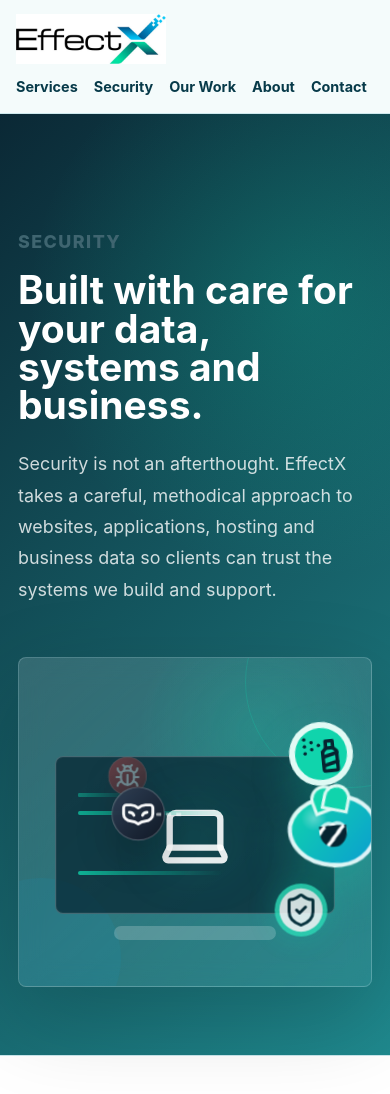
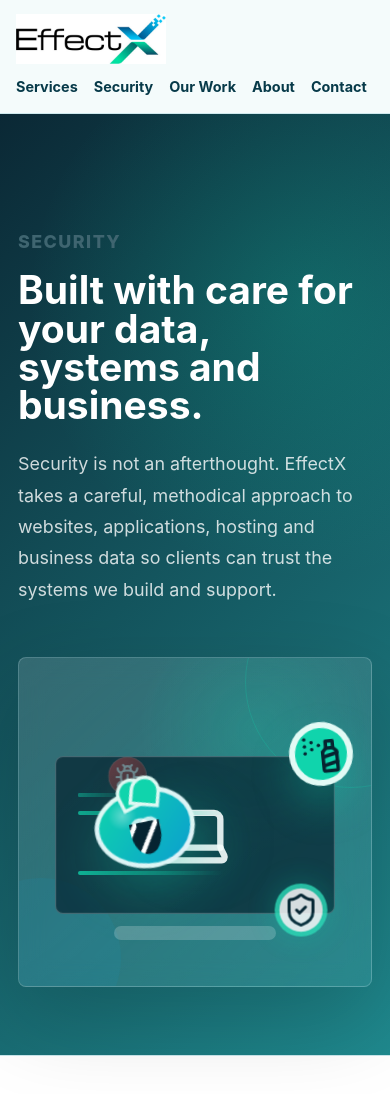
Before and after one commit to Jeffa2002/effectx-site, a Next.js app: page /security in a window 390 px wide. Shown: the top 1094 px of the page. Built offline with nearby package versions, Linux system fonts and the light colour scheme.

Commit message:
Intercept hacker before laptop

```diff
--- a/app/styles.css
+++ b/app/styles.css
@@ -798,8 +798,8 @@ h3 {
 
 .cyber-monster {
   position: absolute;
-  top: 168px;
-  right: 24px;
+  top: 158px;
+  left: 96px;
   z-index: 7;
   width: 104px;
   height: 82px;
@@ -1317,14 +1317,14 @@ h3 {
     opacity: 1;
   }
 
-  70% {
-    transform: translate(156px, -38px) scale(1.05);
+  66% {
+    transform: translate(122px, -26px) scale(1.05);
     opacity: 1;
   }
 
-  78%,
+  72%,
   90% {
-    transform: translate(214px, -50px) scale(0.24);
+    transform: translate(138px, -34px) scale(0.18);
     opacity: 0;
   }
 
@@ -1336,35 +1336,35 @@ h3 {
 
 @keyframes monsterChomp {
   0%,
-  57%,
+  55%,
   96%,
   100% {
-    transform: translate(80px, -12px) scale(0.35) rotate(8deg);
+    transform: translate(-58px, 8px) scale(0.35) rotate(8deg);
     opacity: 0;
   }
 
-  70% {
-    transform: translate(16px, -6px) scale(1.05) rotate(-5deg);
+  66% {
+    transform: translate(-16px, 0) scale(1.06) rotate(-5deg);
     opacity: 1;
   }
 
-  78%,
-  88% {
-    transform: translate(-24px, -12px) scale(1.18) rotate(-12deg);
+  72%,
+  84% {
+    transform: translate(22px, -10px) scale(1.18) rotate(-12deg);
     opacity: 1;
   }
 }
 
 @keyframes monsterMouth {
   0%,
-  66%,
-  86%,
+  62%,
+  82%,
   100% {
     transform: scaleY(0.6);
   }
 
-  75%,
-  80% {
+  69%,
+  74% {
     transform: scaleY(1.55);
   }
 }
@@ -1621,7 +1621,7 @@ h3 {
 
   .cyber-monster {
     top: 144px;
-    right: 10px;
+    left: 64px;
     width: 86px;
     height: 70px;
     border-width: 4px;
```
